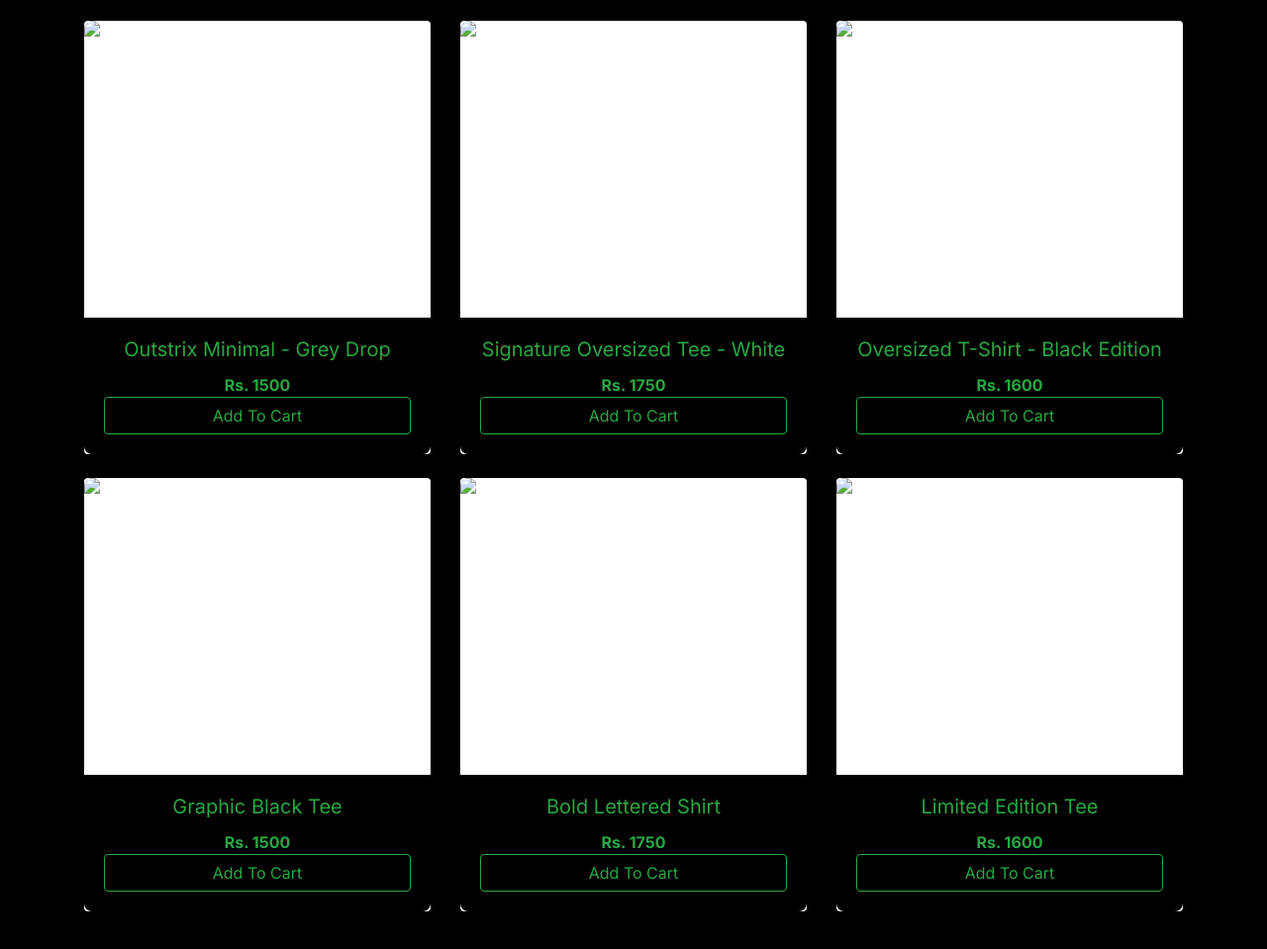
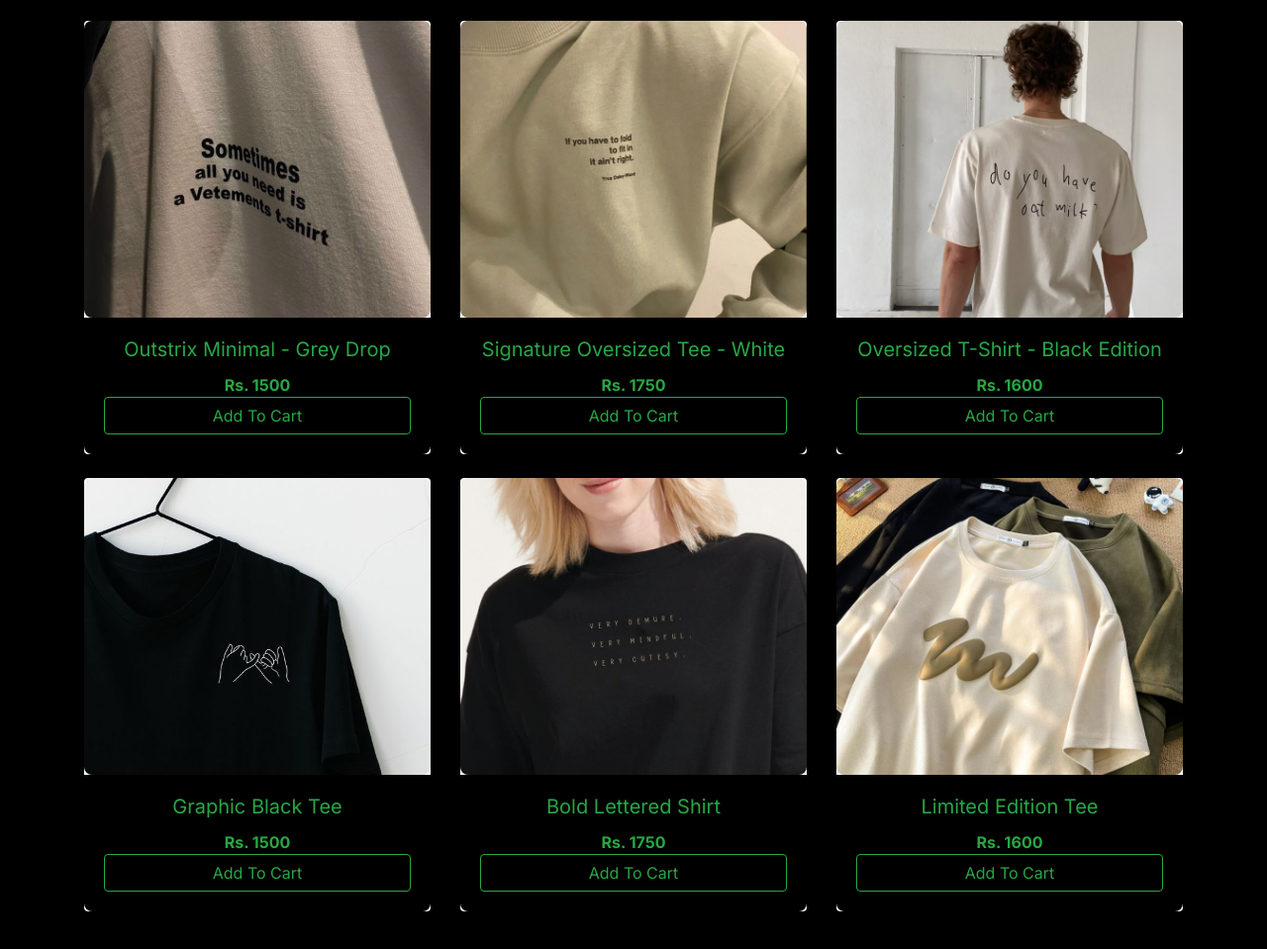
Before and after one commit to ahmedraza09170-create/e-commerce-platform, a plain HTML site: page index.html in a window 1280 px wide. Shown: the part 351-1310 px from the top of the page at 99% size. Drawn offline with nearby package versions, Linux system fonts and the light colour scheme.

Commit message:
Add files via upload

```diff
--- a/index.html
+++ b/index.html
@@ -5,7 +5,7 @@
   <meta charset="UTF-8">
   <meta name="viewport" content="width=device-width, initial-scale=1.0">
   <title>Outstrix - Minimalist Streetwear</title>
-  <link rel="icon" href="/pages/images/icon.jpg">
+  <link rel="icon" href="images/icon.jpg">
 
   <meta name="description"
     content="Outstrix - Pakistan’s bold minimalist t-shirt brand for streetwear lovers. Discover oversized printed tees designed for expression." />
@@ -169,12 +169,12 @@
       });
 
       const products = [
-        { id: 1, title: 'Outstrix Minimal - Grey Drop', price: 1500, img: 'pages/images/product-6.jpg' },
-        { id: 2, title: 'Signature Oversized Tee - White', price: 1750, img: 'pages/images/product-1.jpg' },
-        { id: 3, title: 'Oversized T-Shirt - Black Edition', price: 1600, img: 'pages/images/product-2.jpg' },
-        { id: 4, title: 'Graphic Black Tee', price: 1500, img: 'pages/images/product-3.jpg' },
-        { id: 5, title: 'Bold Lettered Shirt', price: 1750, img: 'pages/images/product-4.jpg' },
-        { id: 6, title: 'Limited Edition Tee', price: 1600, img: 'pages/images/product-5.jpg' }
+        { id: 1, title: 'Outstrix Minimal - Grey Drop', price: 1500, img: 'images/product-6.jpg' },
+        { id: 2, title: 'Signature Oversized Tee - White', price: 1750, img: 'images/product-1.jpg' },
+        { id: 3, title: 'Oversized T-Shirt - Black Edition', price: 1600, img: 'images/product-2.jpg' },
+        { id: 4, title: 'Graphic Black Tee', price: 1500, img: 'images/product-3.jpg' },
+        { id: 5, title: 'Bold Lettered Shirt', price: 1750, img: 'images/product-4.jpg' },
+        { id: 6, title: 'Limited Edition Tee', price: 1600, img: 'images/product-5.jpg' }
       ];
 
       function renderProducts(filter = '') {
```
Also changed, not shown: images/icon.jpg (added), images/product-1.jpg (added), images/product-2.jpg (added), images/product-3.jpg (added), images/product-4.jpg (added), images/product-5.jpg (added), images/product-6.jpg (added).
